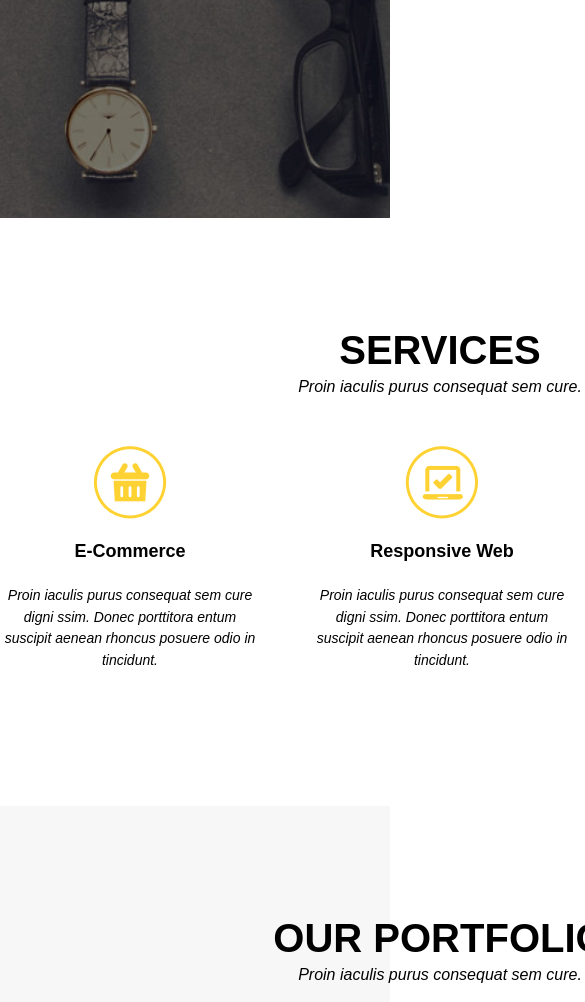
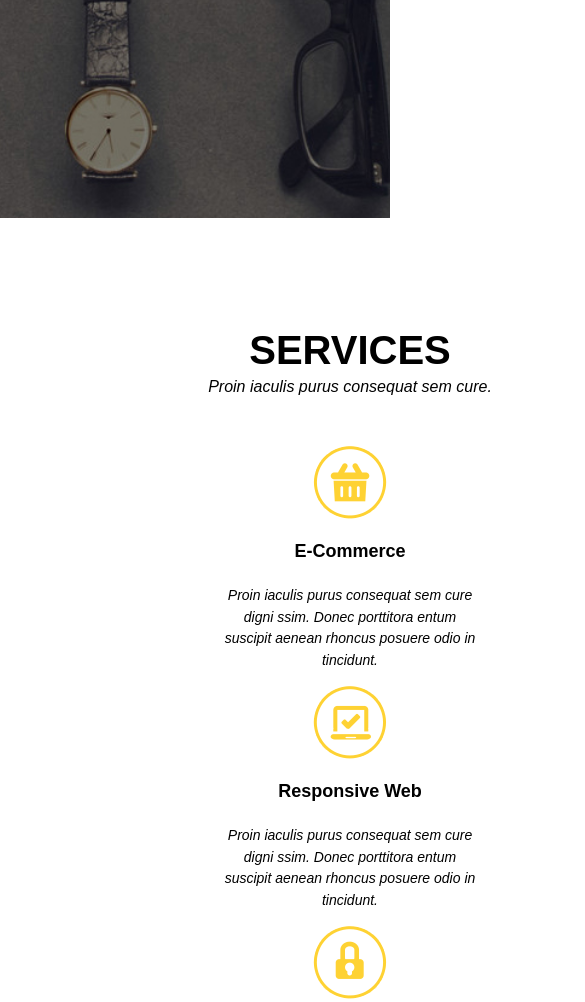
Before and after one commit to dpstarikov/dpstarikov.github.io, a plain HTML site: page index.html in a window 390 px wide. Shown: the part 626-1628 px from the top of the page, 585 px wide, since content can reach past the window. Drawn offline with Linux system fonts and the light colour scheme.

Commit message:
Update css/style.css
added crossplatform

```diff
--- a/css/style.css
+++ b/css/style.css
@@ -209,3 +209,24 @@ H1{
 	background: #F7F7F7;
 	padding: 10px;
 }
+
+@media (max-width :840px){
+	.container{
+		width: 700px;
+	}
+
+	.service_item{
+		float: none;
+		margin: 0 auto;
+	}
+
+	.service_item:last-child{
+		float: none;
+		margin: 0 auto;
+	}
+
+	.service_item:nth-child(2){
+		margin-left: 0;
+		margin: 0 auto;
+	}
+}
```
